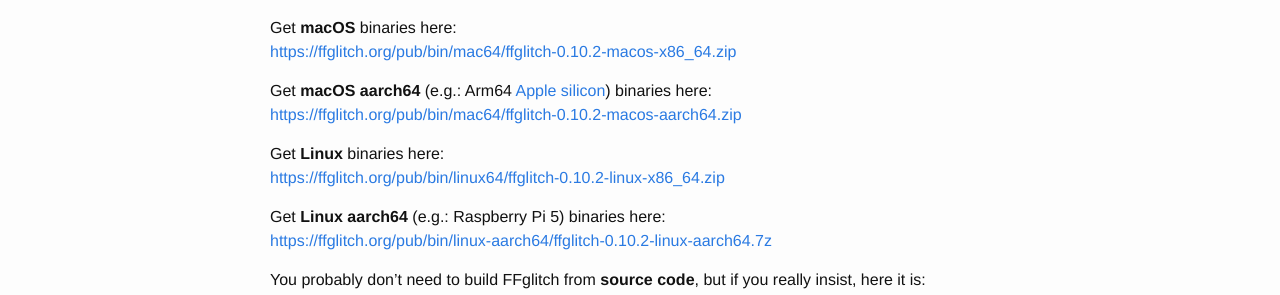
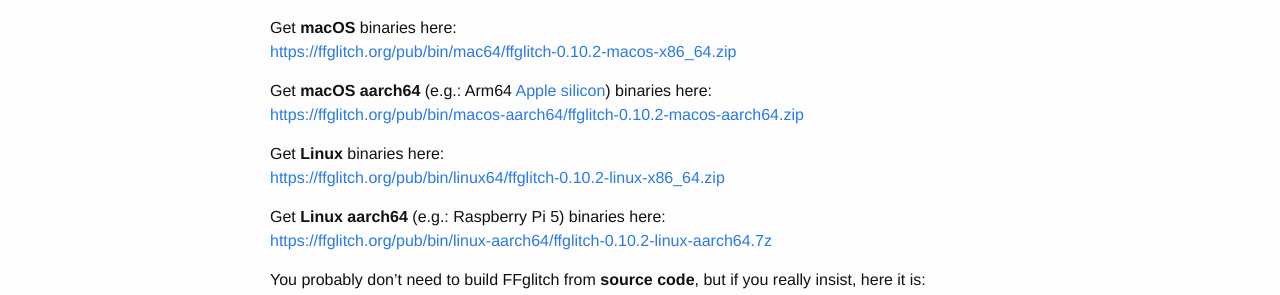
Before and after one commit to ramiropolla/ffglitch.org, a Jekyll site: the page built from download.md, in a window 1280 px wide. Shown: the part 139-434 px from the top of the page. Built offline with Jekyll 4.4.1, drawn with Linux system fonts in a browser that asks for light colours; some of the changed lines change nothing that is shown.

Commit message:
fix text for link https://ffglitch.org/pub/bin/macos-aarch64/ffglitch-0.10.2-macos-aarch64.zip

```diff
--- a/download.md
+++ b/download.md
@@ -14,7 +14,7 @@
 
 Get **macOS** **aarch64** (e.g.: Arm64 [Apple silicon](https://en.wikipedia.org/wiki/Apple_silicon)) binaries here:
 <br />
-[https://ffglitch.org/pub/bin/mac64/ffglitch-0.10.2-macos-aarch64.zip](https://ffglitch.org/pub/bin/macos-aarch64/ffglitch-0.10.2-macos-aarch64.zip)
+[https://ffglitch.org/pub/bin/macos-aarch64/ffglitch-0.10.2-macos-aarch64.zip](https://ffglitch.org/pub/bin/macos-aarch64/ffglitch-0.10.2-macos-aarch64.zip)
 
 Get **Linux** binaries here:
 <br />
```
